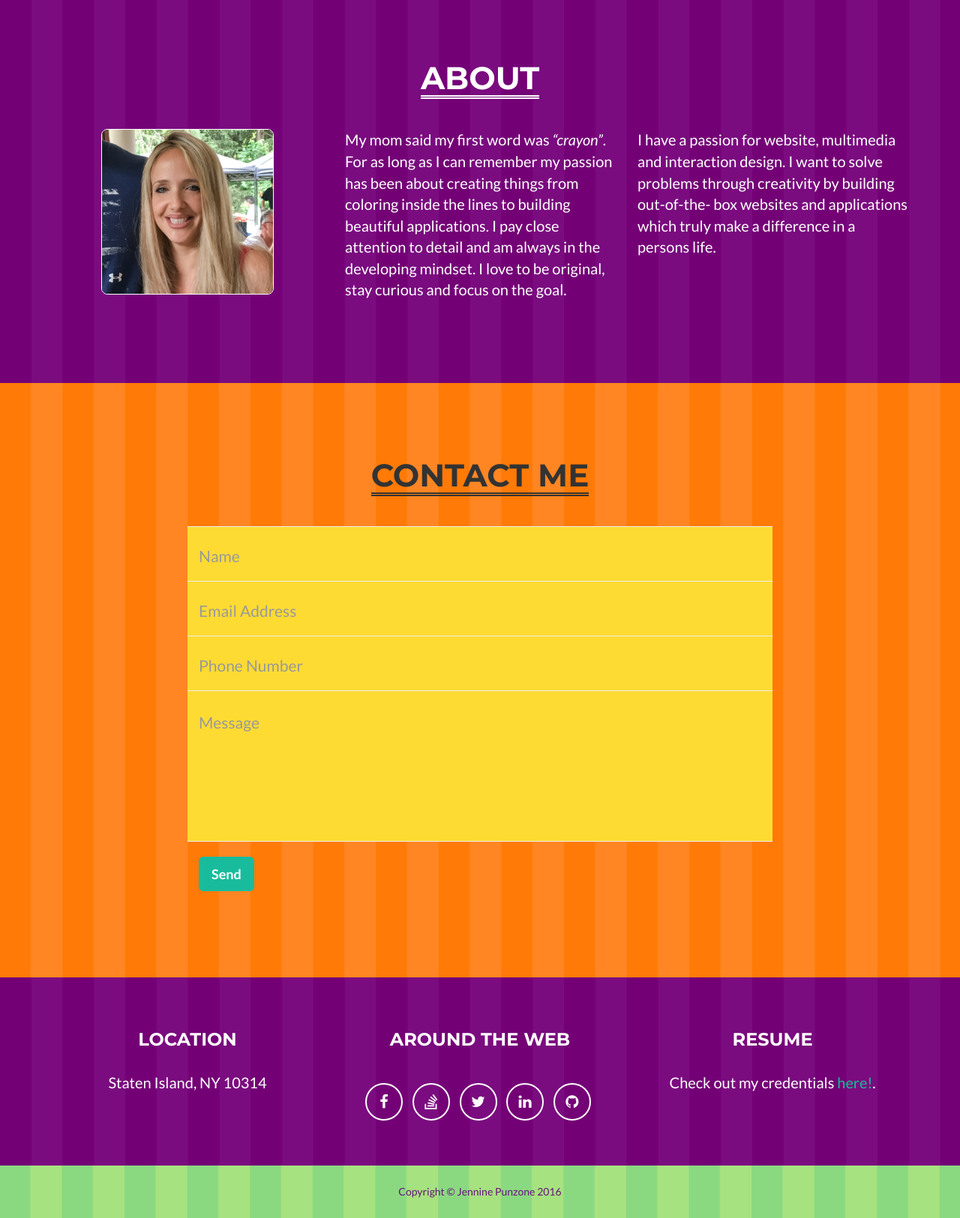
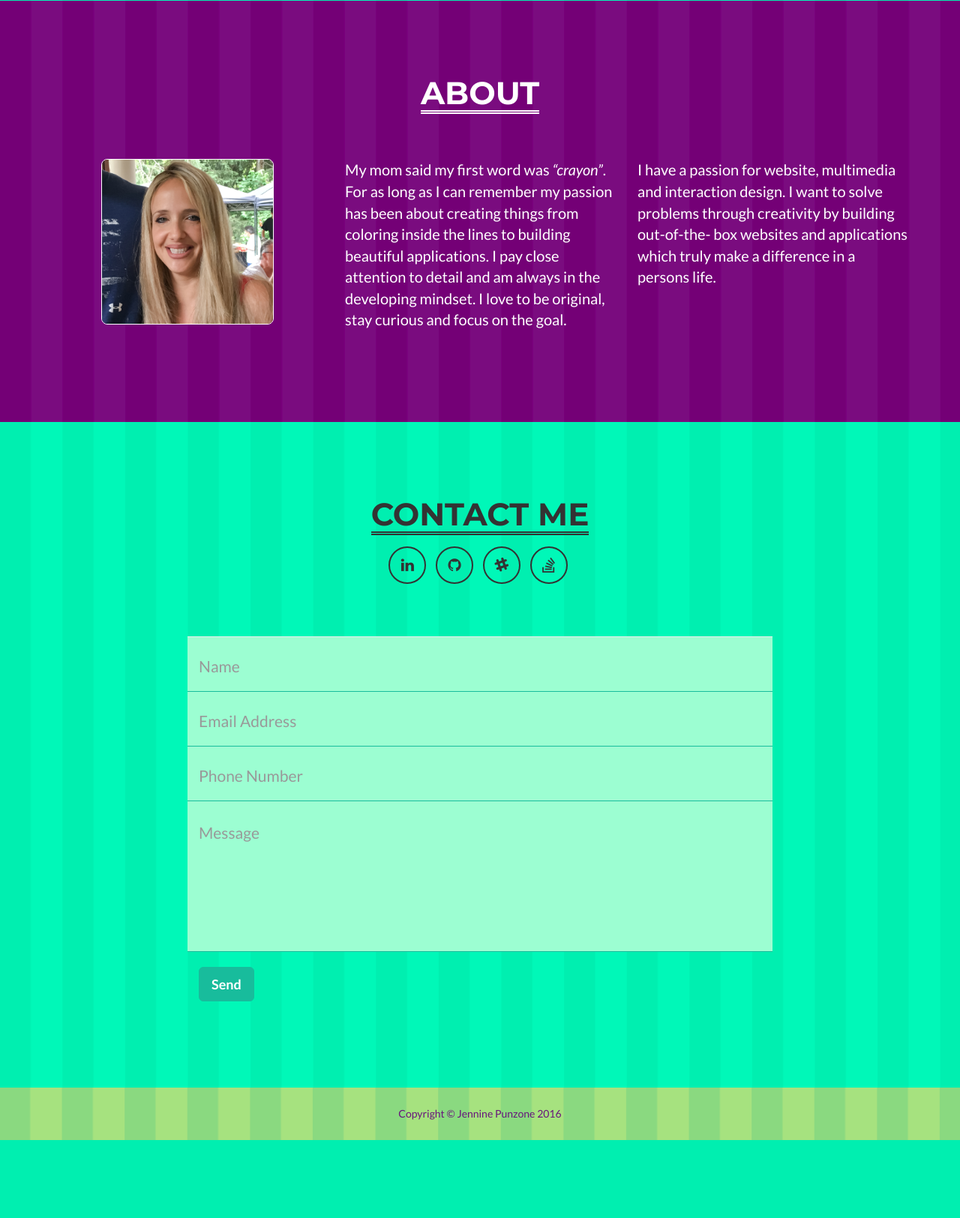
Before and after one commit to jenninep/my_portfolio, a PHP site: page / in a window 1280 px wide. Shown: the part 1640-3265 px from the top of the page at 75% size. After the commit the page ends 3161 px from the top, so only its background shows below. Run offline with PHP 8.4, Linux system fonts and the light colour scheme; some libraries are stand-ins or nearby versions.

Commit message:
updated contact me

```diff
--- a/public/css/custom.css
+++ b/public/css/custom.css
@@ -21,7 +21,7 @@
 	color: #68147C;
 }
 section{
-	background: url('pg3.png') repeat;
+	background: url('logoGreen.png') repeat;
 }
 
 #logo{
@@ -31,7 +31,7 @@
 	background: url('pg1_pattern.png') repeat;
 }
 #contact{
-	background: url('orange.png') repeat;
+	background: url('logoGreen.png') repeat;
 }
 .footer-above{
 	background: url('pg1_pattern.png') repeat;
@@ -40,7 +40,8 @@
 	background: url('navbar.png') repeat;
 }
 .form-group{
-	background-color: #fedb33;
+	background-color: #9cfed2;
+	border-bottom: 1px solid #18bc9c;
 }
 h2{
 	border-bottom-style: double;
@@ -49,10 +50,11 @@
     display: -webkit-inline-box;
 }
 #title{
-	margin-bottom: 40px;
+	margin-bottom: 60px;
 }
 #buttonRow{
 	background-color: transparent;
+	border-bottom: transparent;
 }
 .footer-below{
 	color:#68147C;
@@ -63,4 +65,14 @@
 	border: 1px solid white;
 	display: block;
     margin: 0 auto;
+    margin-bottom: 30px;
 }
+.img-centered {
+    margin: 0 auto;
+    margin-top: 45px;
+}
+
+.btn-social, .btn-outline{
+	color: #333;
+	border: 2px solid #333;
+}
--- a/public/index.html
+++ b/public/index.html
@@ -184,6 +184,22 @@
             <div class="row">
                 <div id="title" class="col-lg-12 text-center">
                     <h2>Contact Me</h2>
+
+                        <ul class="list-inline">
+                            <li>
+                                <a href="https://www.linkedin.com/in/jennine-punzone-90292a16?trk=nav_responsive_tab_profile" class="btn-social btn-outline"><i class="fa fa-fw fa-linkedin"></i></a>
+                            </li>
+                            <li>
+                               <a href="https://github.com/jenninep" class="btn-social btn-outline"><i class="fa fa-fw fa-github"></i></a>
+                            </li>
+                            <li>
+                                <a href="https://rcbmay2016team.slack.com/messages/rut0503fsf/team/jenninep/" class="btn-social btn-outline"><i class="fa fa-fw fa-slack"></i></a>
+                            </li>
+                            <li>
+                                <a href="http://stackoverflow.com/users/6306894/jenninep" class="btn-social btn-outline"><i class="fa fa-fw fa-stack-overflow"></i></a>
+                            </li>
+                        </ul>
+
                 </div>
             </div>
             <div class="row">
@@ -234,40 +250,6 @@
 
     <!-- Footer -->
     <footer class="text-center">
-        <div class="footer-above">
-            <div class="container">
-                <div class="row">
-                    <div class="footer-col col-md-4">
-                        <h3>Location</h3>
-                        <p>Staten Island, NY 10314</p>
-                    </div>
-                    <div class="footer-col col-md-4">
-                        <h3>Around the Web</h3>
-                        <ul class="list-inline">
-                            <li>
-                                <a href="#" class="btn-social btn-outline"><i class="fa fa-fw fa-facebook"></i></a>
-                            </li>
-                            <li>
-                                <a href="#" class="btn-social btn-outline"><i class="fa fa-fw fa-stack-overflow"></i></a>
-                            </li>
-                            <li>
-                                <a href="#" class="btn-social btn-outline"><i class="fa fa-fw fa-twitter"></i></a>
-                            </li>
-                            <li>
-                                <a href="#" class="btn-social btn-outline"><i class="fa fa-fw fa-linkedin"></i></a>
-                            </li>
-                            <li>
-                                <a href="#" class="btn-social btn-outline"><i class="fa fa-fw fa-github"></i></a>
-                            </li>
-                        </ul>
-                    </div>
-                    <div class="footer-col col-md-4">
-                        <h3>Resume</h3>
-                        <p>Check out my credentials <a href="https://www.dropbox.com/s/x4kpa03s2u35mq7/RESUMEupdate.jpg?dl=0">here!</a>.</p>
-                    </div>
-                </div>
-            </div>
-        </div>
         <div class="footer-below">
             <div class="container">
                 <div class="row">
@@ -304,15 +286,11 @@
                             <p>Statistics prove that men are WAY more approachable while walking a dog which allows women to feel more cpmfortable srtiking up a conversation! Get Some Tail is a dog adoption app which allows men to choose their dog by the type of women they wanty to attract.</p>
                             <ul class="list-inline item-details">
                                 <li>Website:
-                                    <strong><a href="https://rocky-bastion-31267.herokuapp.com/">Check it Out!</a>
+                                    <strong><a href="https://rocky-bastion-31267.herokuapp.com/" target="_blank">Check it Out!</a>
                                     </strong>
                                 </li>
                                 <li>Date:
-                                    <strong><a href="http://startbootstrap.com">April 2014</a>
-                                    </strong>
-                                </li>
-                                <li>Service:
-                                    <strong><a href="http://startbootstrap.com">Web Development</a>
+                                    <strong><a href="https://github.com/jen-fong/dogadoptionapp " target="_blank">View my Code!</a>
                                     </strong>
                                 </li>
                             </ul>
@@ -335,20 +313,16 @@
                 <div class="row">
                     <div class="col-lg-8 col-lg-offset-2">
                         <div class="modal-body">
-                            <h2>Project Title</h2>
+                            <h2>Crystal Collector</h2>
                             <img src="img/portfolio/crystalCollector.png" class="img-responsive img-centered" alt="">
-                            <p>Use this area of the page to describe your project. The icon above is part of a free icon set by <a href="https://sellfy.com/p/8Q9P/jV3VZ/">Flat Icons</a>. On their website, you can download their free set with 16 icons, or you can purchase the entire set with 146 icons for only $12!</p>
+                            <p>An interactive guessing game that is dynamically updated in the browser with JQuery.Use the four crystals to match the numer given to you. Created with Javascript, JQuery, Bootstrap, HTML and CSS.</p>
                             <ul class="list-inline item-details">
                                 <li>Client:
-                                    <strong><a href="http://startbootstrap.com">Start Bootstrap</a>
+                                    <strong><a href="https://game-crystalcollector.herokuapp.com/" target="_blank">Check it Out!</a>
                                     </strong>
                                 </li>
                                 <li>Date:
-                                    <strong><a href="http://startbootstrap.com">April 2014</a>
-                                    </strong>
-                                </li>
-                                <li>Service:
-                                    <strong><a href="http://startbootstrap.com">Web Development</a>
+                                    <strong><a href="https://github.com/jenninep/RPG-Game" target="_blank">View my Code!</a>
                                     </strong>
                                 </li>
                             </ul>
@@ -371,20 +345,16 @@
                 <div class="row">
                     <div class="col-lg-8 col-lg-offset-2">
                         <div class="modal-body">
-                            <h2>Project Title</h2>
+                            <h2>Bet the Future</h2>
                             <img src="img/portfolio/bet.png" class="img-responsive img-centered" alt="">
-                            <p>Use this area of the page to describe your project. The icon above is part of a free icon set by <a href="https://sellfy.com/p/8Q9P/jV3VZ/">Flat Icons</a>. On their website, you can download their free set with 16 icons, or you can purchase the entire set with 146 icons for only $12!</p>
+                            <p>A social media platform which allows you to bet your friends on anything and everythng! And ofcourse there is a wager involved which can be a chipotle burrito or some hard cash! Bet the future was created with Sequelize, mySQL, node, express, handlebars, HTML5, CSS Bootsrtap and passport.</p>
                             <ul class="list-inline item-details">
                                 <li>Client:
-                                    <strong><a href="http://startbootstrap.com">Start Bootstrap</a>
+                                    <strong><a href="https://betthefuture.herokuapp.com/" target="_blank">Start Bootstrap</a>
                                     </strong>
                                 </li>
                                 <li>Date:
-                                    <strong><a href="http://startbootstrap.com">April 2014</a>
-                                    </strong>
-                                </li>
-                                <li>Service:
-                                    <strong><a href="http://startbootstrap.com">Web Development</a>
+                                    <strong><a href="https://github.com/eHatz/group2-Bet" target="_blank">April 2014</a>
                                     </strong>
                                 </li>
                             </ul>
@@ -407,20 +377,16 @@
                 <div class="row">
                     <div class="col-lg-8 col-lg-offset-2">
                         <div class="modal-body">
-                            <h2>Crystal Collector</h2>
+                            <h2>Retro TV Trivia Game</h2>
                             <img src="img/portfolio/trivia.png" class="img-responsive img-centered" alt="">
-                            <p>Use this area of the page to describe your project. The icon above is part of a free icon set by <a href="https://sellfy.com/p/8Q9P/jV3VZ/">Flat Icons</a>. On their website, you can download their free set with 16 icons, or you can purchase the entire set with 146 icons for only $12!</p>
+                            <p>A multiple choice retro 80's and 90's televison trivia game that has a timer. You must answer each question ithin the time alotted. Created with HTML5 CSS Javascript Bootstrap and Jquery.</p>
                             <ul class="list-inline item-details">
                                 <li>Client:
-                                    <strong><a href="http://startbootstrap.com">Start Bootstrap</a>
+                                    <strong><a href="https://tv-trivia-game.herokuapp.com/" target="_blank">Check it Out!</a>
                                     </strong>
                                 </li>
                                 <li>Date:
-                                    <strong><a href="http://startbootstrap.com">April 2014</a>
-                                    </strong>
-                                </li>
-                                <li>Service:
-                                    <strong><a href="http://startbootstrap.com">Web Development</a>
+                                    <strong><a href="https://github.com/jenninep/triviaGame" target="_blank">View my Code!</a>
                                     </strong>
                                 </li>
                             </ul>
@@ -443,7 +409,7 @@
                 <div class="row">
                     <div class="col-lg-8 col-lg-offset-2">
                         <div class="modal-body">
-                            <h2>Project Title</h2>
+                            <h2>Eat Da Burger</h2>
                             <img src="img/portfolio/burger.png" class="img-responsive img-centered" alt="">
                             <p>Use this area of the page to describe your project. The icon above is part of a free icon set by <a href="https://sellfy.com/p/8Q9P/jV3VZ/">Flat Icons</a>. On their website, you can download their free set with 16 icons, or you can purchase the entire set with 146 icons for only $12!</p>
                             <ul class="list-inline item-details">
@@ -453,10 +419,6 @@
                                 </li>
                                 <li>Date:
                                     <strong><a href="http://startbootstrap.com">April 2014</a>
-                                    </strong>
-                                </li>
-                                <li>Service:
-                                    <strong><a href="http://startbootstrap.com">Web Development</a>
                                     </strong>
                                 </li>
                             </ul>
@@ -484,7 +446,7 @@
                             <p>A fun and interactive Christmas hangman game that runs in the browser. Created with Javascript, HTML, CSS and Bootstrap.</p>
                             <ul class="list-inline item-details">
                                 <li>Website:
-                                    <strong><a href="https://evening-dawn-21219.herokuapp.com/" target="_blank">Play Now!</a>
+                                    <strong><a href="https://game-hangman.herokuapp.com/" target="_blank">Play Now!</a>
                                     </strong>
                                 </li>
                                 <li>Github:
```
Also changed, not shown: public/css/Untitled-2Artboard-1.png (deleted), public/css/Untitled-2Artboard-3.png (deleted), public/css/Untitled-2Artboard-4.png (deleted), public/css/green.png (added), public/css/logoGreen.png (added), public/img/Artboard 3.png (deleted), public/img/logo-03.png (deleted), public/img/logo.png (deleted), public/img/logo1-02.png (deleted), public/img/profile.png (deleted).
